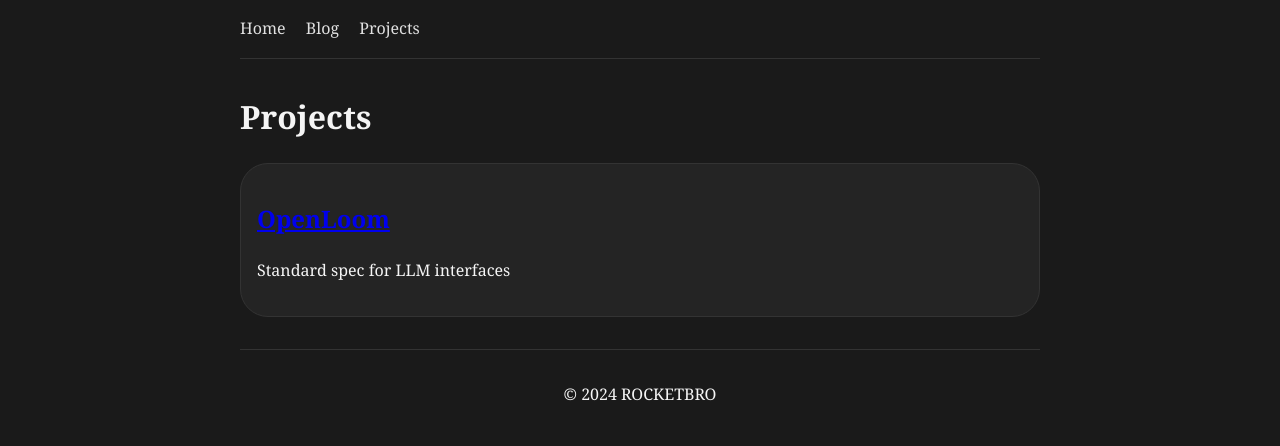
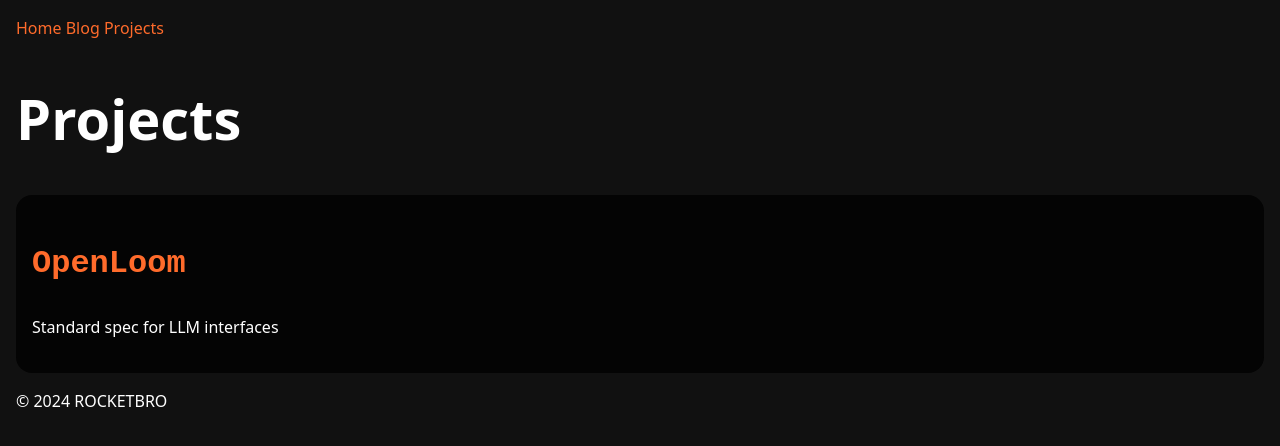
Before and after one commit to rocketbro/rocketbro.github.io, a Jekyll site: the page built from projects.md, in a window 1280 px wide. Shown: the top 446 px of the page. Built offline with Jekyll 4.4.1, drawn with Linux system fonts in a browser that asks for light colours.

Commit message:
try sass

```diff
--- a/_config.yml
+++ b/_config.yml
@@ -16,6 +16,10 @@ collections:
     output: true
     permalink: /projects/:path/
 
+sass:
+  sass_dir: assets/css/_sass
+  style: compressed
+
 # Exclude files from processing
 exclude:
   - Gemfile
--- a/_layouts/default.html
+++ b/_layouts/default.html
@@ -5,7 +5,7 @@
     <meta charset="UTF-8">
     <meta name="viewport" content="width=device-width, initial-scale=1.0">
     <title>{% if page.title %}{{ page.title }} - {% endif %}{{ site.title }}</title>
-    <link rel="stylesheet" href="{{ '/assets/css/dark.css' | relative_url }}">
+    <link rel="stylesheet" href="{{ '/assets/css/main.css' | relative_url }}">
     {% feed_meta %}
     {% seo %}
 </head>
--- /dev/null
+++ b/assets/css/_sass/_base.scss
@@ -0,0 +1,30 @@
+body {
+    background: $background-color;
+    color: $text-color;
+    font-family: $base-font-family;
+    font-size: $base-font-size;
+    line-height: 1.6;
+    margin: 0;
+    padding: $spacing-unit;
+}
+
+h1 {
+    font-size: $large-font-size;
+    font-weight: 800;
+    margin: $spacing-unit * 2 0;
+}
+
+h2 {
+    color: $accent-color;
+    font-size: $medium-font-size;
+    font-family: $mono-font-family;
+}
+
+a {
+    color: $accent-color;
+    text-decoration: none;
+
+    &:hover {
+        text-decoration: underline;
+    }
+}
--- /dev/null
+++ b/assets/css/_sass/_components.scss
@@ -0,0 +1,39 @@
+.button {
+    background: $accent-color;
+    color: $text-color;
+    padding: $spacing-unit $spacing-unit * 2;
+    border-radius: $border-radius;
+    display: inline-block;
+    margin: $spacing-unit 0;
+    font-family: $mono-font-family;
+    border: none;
+    cursor: pointer;
+    transition: background 0.3s ease;
+
+    &:hover {
+        background: darken($accent-color, 10%);
+        text-decoration: none;
+    }
+}
+
+.code-preview {
+    font-family: $mono-font-family;
+    color: $secondary-text;
+    margin: $spacing-unit * 2 0;
+    padding: $spacing-unit;
+    background: darken($background-color, 3%);
+    border-radius: $spacing-unit;
+    overflow-x: auto;
+}
+
+.project-card {
+    background: darken($background-color, 5%);
+    padding: $spacing-unit;
+    margin: $spacing-unit 0;
+    border-radius: $spacing-unit;
+
+    h3 {
+        margin-top: 0;
+        color: $accent-color;
+    }
+}
--- /dev/null
+++ b/assets/css/_sass/_layout.scss
@@ -0,0 +1,33 @@
+.container {
+    max-width: $container-width;
+    margin: 0 auto;
+    padding: 0 $spacing-unit;
+}
+
+.site-header {
+    padding: $spacing-unit 0;
+    margin-bottom: $spacing-unit * 2;
+}
+
+.site-nav {
+    float: right;
+
+    .menu-icon {
+        display: none;
+    }
+
+    @media screen and (max-width: 600px) {
+        position: absolute;
+        top: $spacing-unit;
+        right: $spacing-unit;
+
+        .menu-icon {
+            display: block;
+            font-size: 2rem;
+            color: $text-color;
+            background: none;
+            border: none;
+            cursor: pointer;
+        }
+    }
+}
--- /dev/null
+++ b/assets/css/_sass/_variables.scss
@@ -0,0 +1,17 @@
+// Colors
+$background-color: #111111;
+$text-color: #ffffff;
+$accent-color: #FF6B2B;
+$secondary-text: #A0A0A0;
+
+// Typography
+$base-font-family: system-ui, -apple-system, sans-serif;
+$mono-font-family: 'Courier New', monospace;
+$base-font-size: 16px;
+$large-font-size: 3.5rem;
+$medium-font-size: 2rem;
+
+// Spacing
+$spacing-unit: 1rem;
+$container-width: 1200px;
+$border-radius: 2rem;
--- /dev/null
+++ b/assets/css/main.scss
@@ -0,0 +1,6 @@
+---
+---
+@import "variables";
+@import "base";
+@import "layout";
+@import "components";
```
